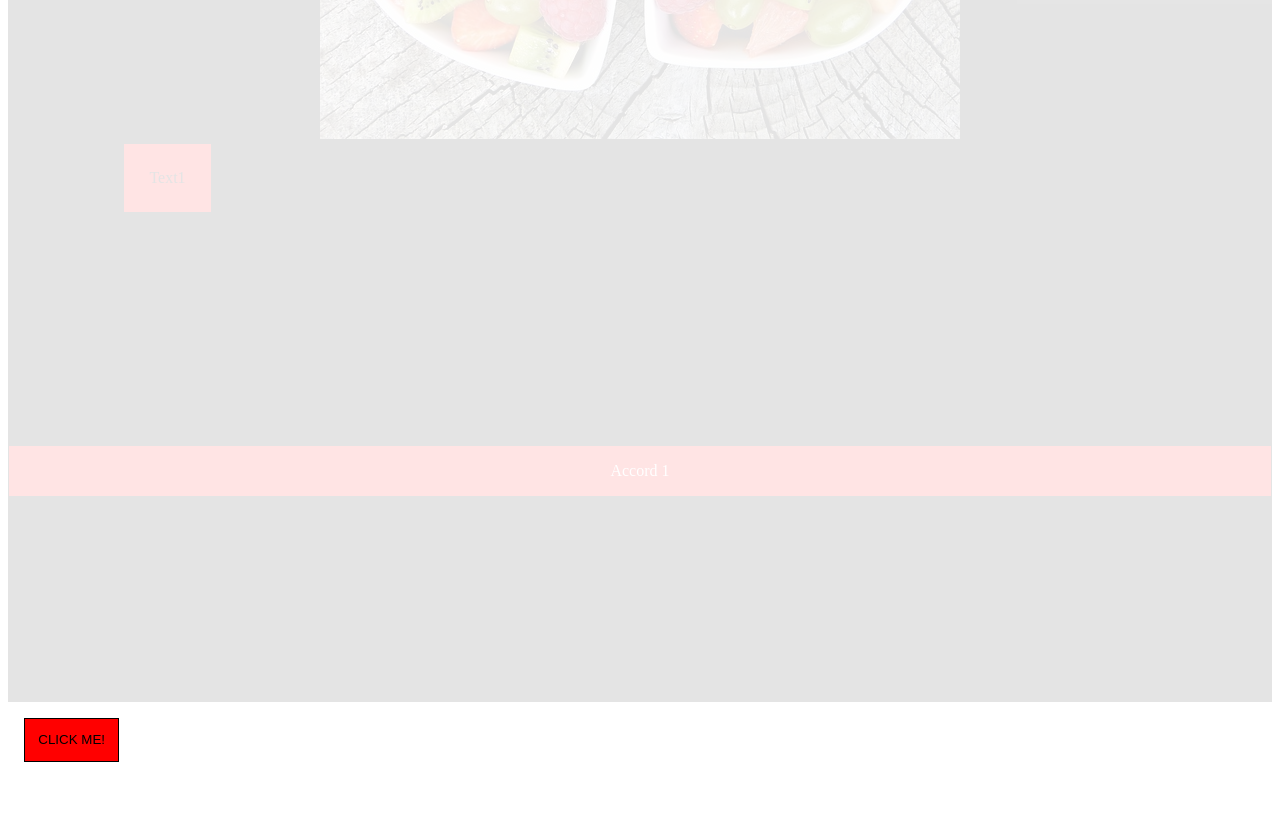
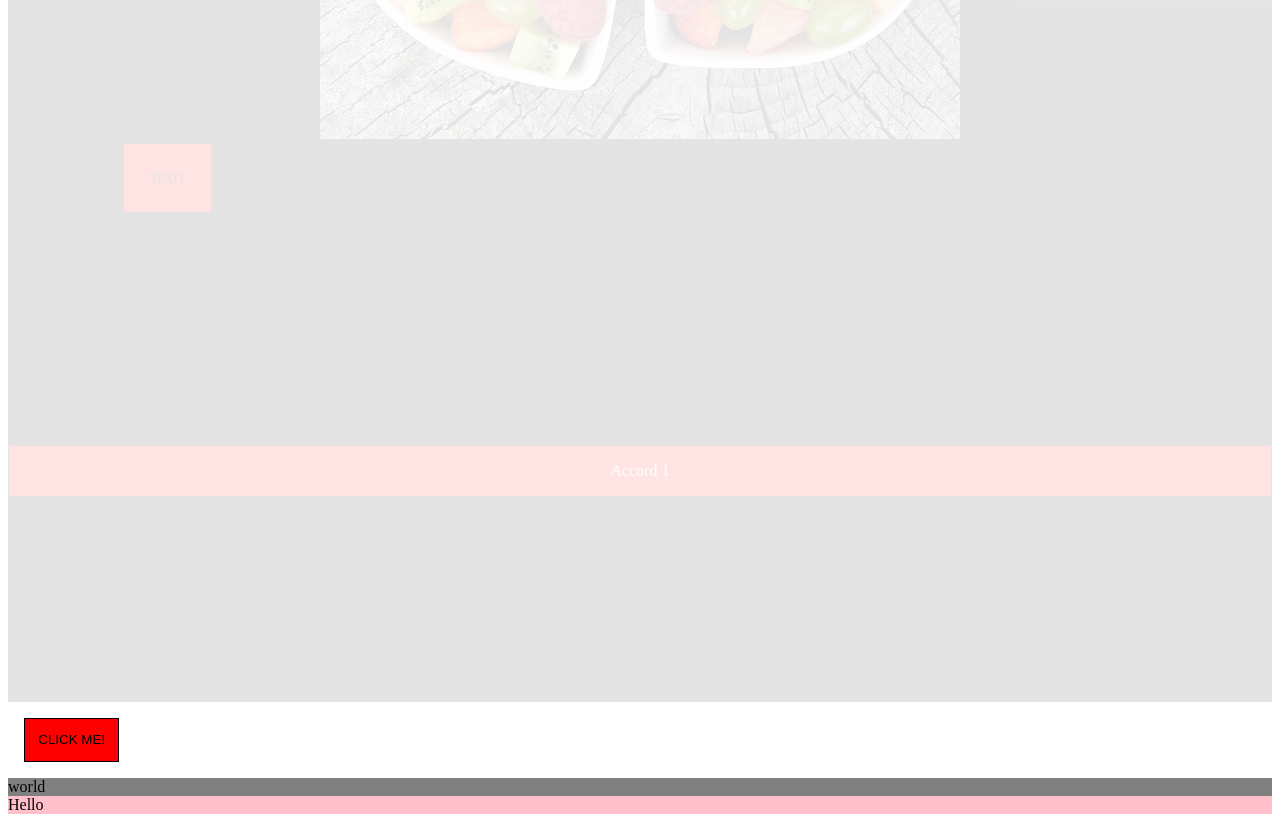
Before and after one commit to Yulashka/css-components, a website: page index.html in a window 1280 px wide. Shown: the part 505-1327 px from the top of the page. Before the commit the page ends 1283 px from the top, so only its background shows below. Drawn offline with nearby package versions, Linux system fonts and the light colour scheme; files that its build step writes are made by us from their sources.

Commit message:
Fixed on scroll bug

```diff
--- a/index.html
+++ b/index.html
@@ -155,8 +155,23 @@
       <span class="d-none pop-text">I'm a popover</span>
     </div>
 
-
-
+      <div id="bar" class="foo" style="background-color:yellow;"> world
+        <div id="blah">Hello</div>
+      </div>
+      <style>
+      .foo {
+        background-color: red;
+      }
+      #bar {
+        background-color: blue;
+      }
+      #bar.foo {
+        background-color: gray !important;
+      }
+      #blah {
+        background-color: pink;
+      }
+      </style>
     <!-- JavaScript -->
     <script src="bower_components/jquery/dist/jquery.min.js"></script>
     <script src="js/javascript.js"></script>
--- a/js/javascript.js
+++ b/js/javascript.js
@@ -145,7 +145,6 @@ $(function() {
 	/*Scrollspy*/
 	//scroll on click
 	$(".scroll-nav a").on('click', function(e) {
-
 		var attr = $(this).attr("data-href");
 		var pos = $(attr).offset().top;
 		var navHeight = $(".scroll-nav").innerHeight();
@@ -158,9 +157,9 @@ $(function() {
 	});
 
 	$(window).on('scroll', function() {
-		var scrollie = $(window).scrollTop();
+		var navHeight = $(".scroll-nav").outerHeight();
+		var scrollie = $(window).scrollTop() + navHeight + 1;
 		var rows = $(".scroll-body .row");
-
 		for(var i = 0; i < rows.length;  i++){
 			console.log(i);
 			var startPos = $(rows[i]).offset().top;
@@ -174,10 +173,4 @@ $(function() {
 			}
 		}
 	});
-
- // highlight the current a
- // 1) find current row location
-//2) get its id
-//3) find nav a with this id,
-//4) add class active
 });
```
